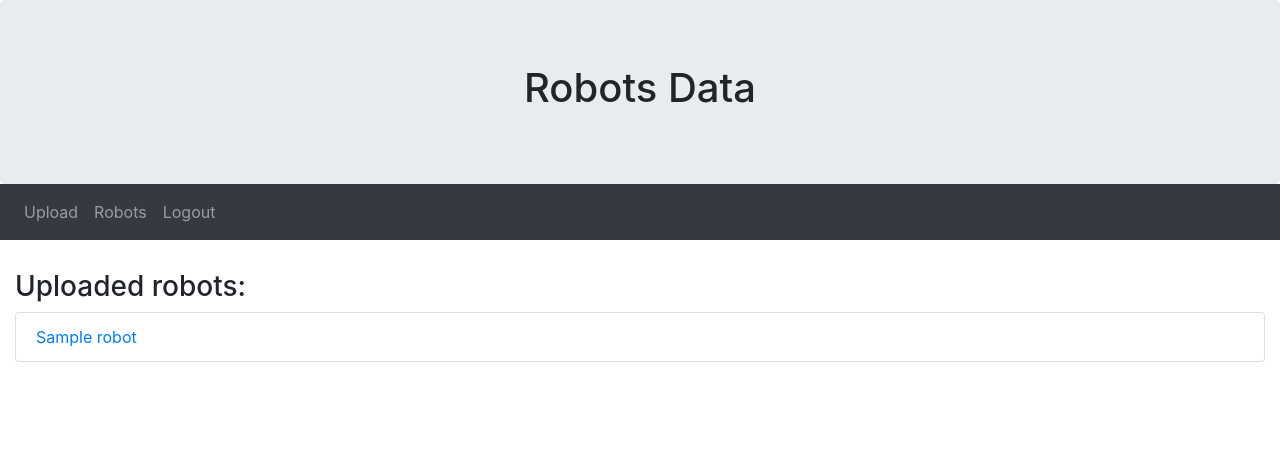
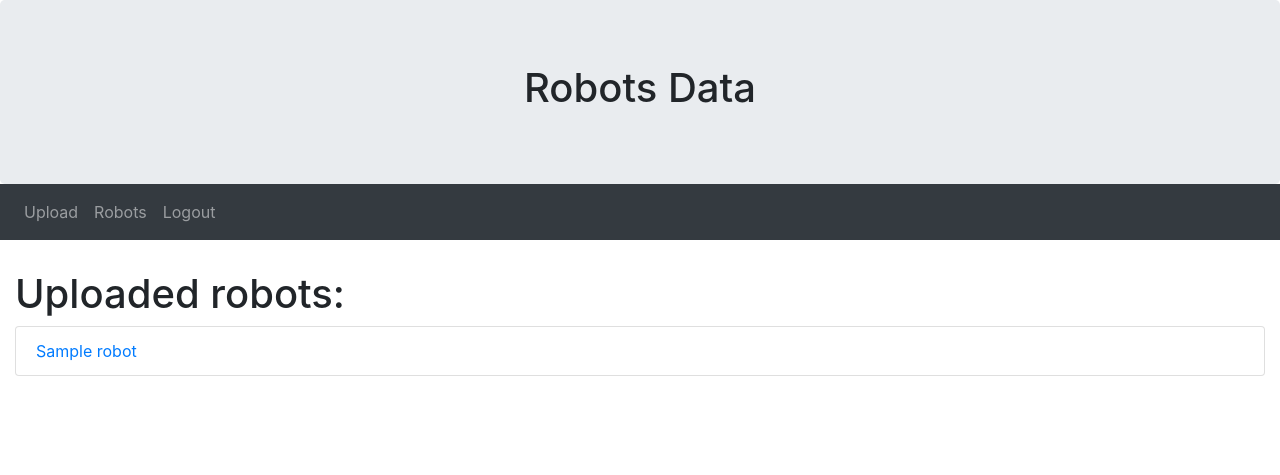
Before and after one commit to pawelk1990/Collisions, a Django app: page /robots in a window 1280 px wide. Shown: the top 475 px of the page. Run offline with Django 3.2, Linux system fonts and the light colour scheme; a user stored in the database is signed in; tables that the repository leaves empty hold one stand-in row (values such as "Sample post"); some libraries are stand-ins or nearby versions.

Commit message:
improve bootstrap

```diff
--- a/templates/uploadingData/base.html
+++ b/templates/uploadingData/base.html
@@ -11,6 +11,10 @@
     width: 90%;
     margin: 0 auto;
 }
+.col {
+  word-break: break-word;
+}
+body { padding-bottom: 100px; }
     </style>
   </head>
   <body>
@@ -45,10 +49,5 @@
               </div>
 
 
-
-
-
-
-
   </body>
 </html>
--- a/templates/uploadingData/robots.html
+++ b/templates/uploadingData/robots.html
@@ -2,11 +2,11 @@
 
 {% block content %}
 
-<h3>Uploaded robots:</h3>
+<h1>Uploaded robots:</h1>
 
 {% for item in robots %}
 <div class="list-group">
-        <a class="list-group-item" href="{{ item.robot_name }}" class="list-group-item list-group-item-action">{{ item.robot_name }}</a>
+                <a class="list-group-item text-break" href="{{ item.robot_name }}" >{{ item.robot_name }}</a>
 </div>
 {% endfor %}
 
```
